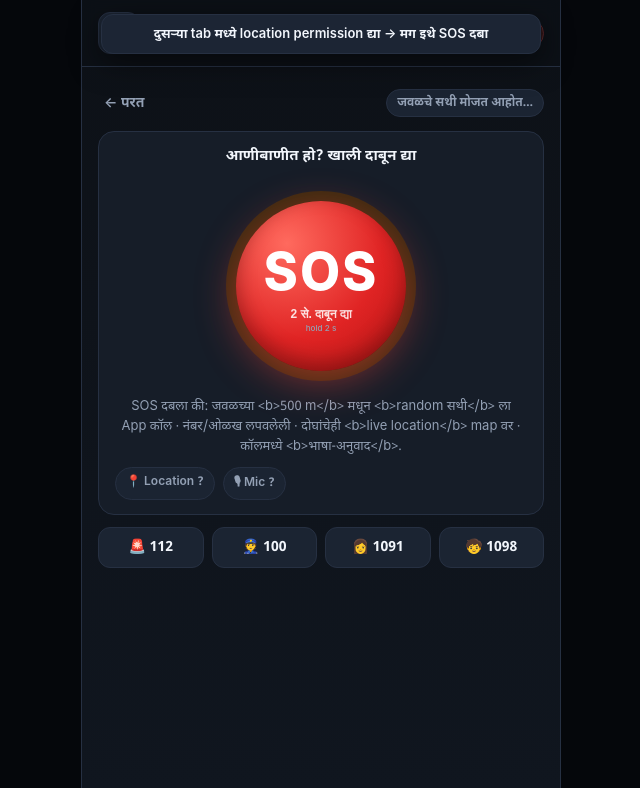
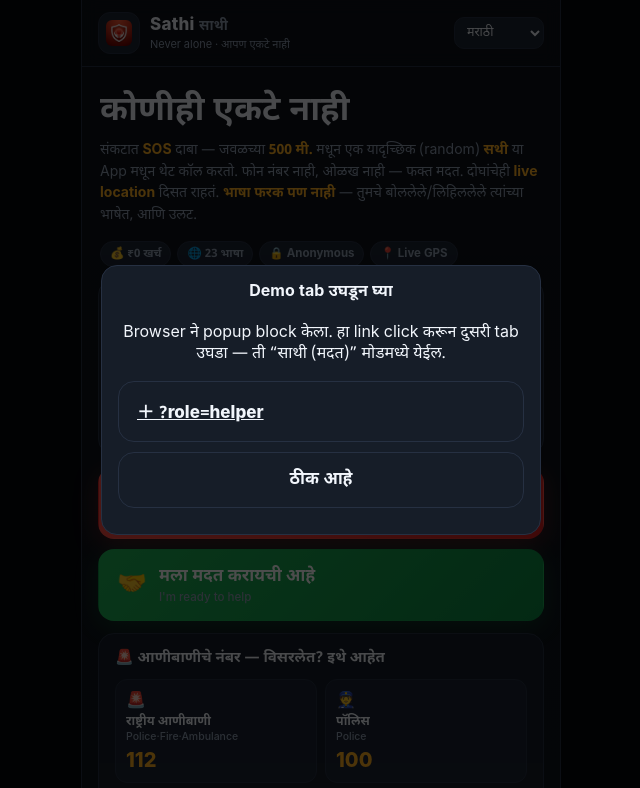
Before and after one commit to laxman-365/Kirana-mitra-, a website: page sathi/public/index.html in a window 1280 px wide. Both pictures are taken after a click on the button "▶ Demo start करा". Shown: the top 788 px of the page, without its empty margins (319-959 px from the left). Drawn offline with nearby package versions, Linux system fonts and the light colour scheme; no server answers; a web font is replaced by a local one.

Commit message:
Fix preview: stop helmet from blocking iframe embedding
Root cause of 'app not showing' in the live preview:
  - SATHI_PROD=1 added CSP frame-ancestors 'none'
  - helmet defaults also added X-Frame-Options: SAMEORIGIN
  → Arena's live-preview iframe (cross-origin) was blocked → blank page

Fix:
  - helmet contentSecurityPolicy useDefaults:false (control every directive)
  - frameguard:false + drop frame-ancestors + upgrade-insecure-requests
  - disable crossOriginOpenerPolicy/originAgentCluster
  - opt-in clickjacking hardening via SATHI_NOFRAME=1 on your own origin
  - verify: no X-Frame-Options, no frame-ancestors, all tests pass

Also (demo robustness):
  - popup-blocked → modal with direct '?role=helper' link
  - no-helpers screen → inline 'open helper tab' CTA

Co-authored-by: arena-agent <297053741+arena-agent@users.noreply.github.com>

```diff
--- a/sathi/public/css/style.css
+++ b/sathi/public/css/style.css
@@ -272,6 +272,14 @@ main { flex: 1; padding: 16px 16px calc(24px + env(safe-area-inset-bottom)); }
 .cbtn-end { background: linear-gradient(135deg, #ff5147, #d61f1f); border: none; }
 .cbtn-end span { color: #ffd9d6; }
 
+/* ---------- open-helper CTA + popup modal ---------- */
+.openhelper-link {
+  display: inline-block; margin-left: 6px; font-weight: 700;
+  color: #22c55e; text-decoration: underline; cursor: pointer;
+}
+.popup-link { display: block; margin: 8px 0; }
+.modal-card { text-align: center; padding: 22px; }
+
 /* ---------- trust strip ---------- */
 .trust-strip { display: flex; gap: 6px; flex-wrap: wrap; margin: 0 2px 6px; }
 .trust-chip {
--- a/sathi/public/index.html
+++ b/sathi/public/index.html
@@ -240,7 +240,16 @@
 <div id="toasts" aria-live="polite"></div>
 
 <!-- manual location modal -->
-<div class="modal" id="locModal" hidden>
+  <div class="modal" id="popupModal" hidden>
+    <div class="card modal-card">
+      <h3 data-i18n="popupTitle">Demo tab उघडून घ्या</h3>
+      <p data-i18n-html="popupSub">Browser ने popup block केला. हा link click करून दुसरी tab उघडा — ती “साथी (मदत)” मोडमध्ये येईल.</p>
+      <a class="cta cta-plain popup-link" target="_blank" rel="noopener">＋ ?role=helper</a>
+      <button class="cta cta-plain" id="btnPopupClose" data-i18n="popupClose">OK</button>
+    </div>
+  </div>
+
+  <div class="modal" id="locModal" hidden>
   <div class="modal-card">
     <h3 data-i18n="locTitle">📍 तुमचे स्थान नोंदवा</h3>
     <p class="fine" data-i18n="locFine">Location permission मिळाली नाही — map वर <b>click/tap</b> करून तुमची लागू ठिकाण निवडा.</p>
--- a/sathi/public/js/app.js
+++ b/sathi/public/js/app.js
@@ -925,7 +925,7 @@ function init() {
   });
   socket.on('no-helpers', () => {
     $('#searchSpin').classList.remove('spin');
-    $('#searchStatus').innerHTML = t('noHelpers');
+    $('#searchStatus').innerHTML = t('noHelpers') + ' <a class="openhelper-link" id="btnOpenHelper" href="?role=helper">＋ ' + t('noHelpersCta') + '</a>';
     toast(t('t_noSathi'));
     logEvent('no-helpers');
   });
@@ -955,13 +955,25 @@ function init() {
   $('#chatSend').addEventListener('click', sendChat);
   $('#chatInput').addEventListener('keydown', (e) => { if (e.key === 'Enter') sendChat(); });
   $('#btnDemo').addEventListener('click', () => {
-    try {
-      window.open(location.origin + location.pathname + '?role=helper', '_blank');
-    } catch (e) {
-      toast('Popup block झाला — नवीन tab मध्ये उघडा: ' + location.origin + location.pathname + '?role=helper');
+    const w = window.open(location.origin + location.pathname + '?role=helper', '_blank');
+    if (!w) {
+      const m = $('#popupModal');
+      if (m) {
+        m.querySelector('a').href = location.origin + location.pathname + '?role=helper';
+        m.hidden = false;
+      }
+      return;
     }
     enterNeedHelp();
     toast('दुसऱ्या tab मध्ये location permission द्या → मग इथे SOS दबा');
+  });
+  $('#btnPopupClose').addEventListener('click', () => { $('#popupModal').hidden = true; });
+  $('#searchStatus').addEventListener('click', (e) => {
+    const a = e.target && e.target.closest ? e.target.closest('#btnOpenHelper') : null;
+    if (a) {
+      e.preventDefault();
+      window.open(location.origin + location.pathname + '?role=helper', '_blank');
+    }
   });
 
   wireSOSButton();
--- a/sathi/public/js/i18n.js
+++ b/sathi/public/js/i18n.js
@@ -67,6 +67,10 @@ const EN = {
   searching: 'Searching for a sathi within <b>500 m</b>…',
   expanding: 'Not found within 500 m — now searching up to <b>{r}</b>…',
   noHelpers: 'No sathi available nearby right now. Please call <b>112</b> directly.',
+  noHelpersCta: 'Open Sathi (helper) tab',
+  popupTitle: 'Open the demo tab',
+  popupSub: 'The browser blocked the popup. Click this link to open the second tab — it will join in “Sathi (help)” mode.',
+  popupClose: 'OK',
   callWhoSos: '🆘 <b>{l}</b> is coming to help you',
   callWhoHelper: '🆘 <b>SOS</b> — nearby, needs help',
   connecting: 'Connecting…',
@@ -160,6 +164,10 @@ const MR = {
   searching: 'जवळपास <b>500 m</b> मधून सथी शोधत आहोत…',
   expanding: '500 m मध्ये नव्हते — आता <b>{r}</b> पर्यंत शोधत आहोत…',
   noHelpers: 'जवळपास सध्या सथी उपलब्ध नाहीत. कृपया थेट <b>112</b> ला कॉल करा.',
+  noHelpersCta: 'साथी (helper) tab उघडा',
+  popupTitle: 'Demo tab उघडून घ्या',
+  popupSub: 'Browser ने popup block केला. हा link click करून दुसरी tab उघडा — ती “साथी (मदत)” मोडमध्ये येईल.',
+  popupClose: 'ठीक आहे',
   callWhoSos: '🆘 <b>{l}</b> तुम्हाला मदत करायला येतोय',
   callWhoHelper: '🆘 <b>SOS</b> — जवळपास मदतीसाठी',
   connecting: 'जोडत आहोत…',
@@ -253,6 +261,10 @@ const HI = {
   searching: 'पास के <b>500 m</b> में साथी खोज रहे हैं…',
   expanding: '500 m में नहीं मिला — अब <b>{r}</b> तक खोज रहे हैं…',
   noHelpers: 'पास में अभी कोई साथी उपलब्ध नहीं। कृपया सीधे <b>112</b> पर कॉल करें।',
+  noHelpersCta: 'साथी (helper) tab खोलें',
+  popupTitle: 'Demo tab खोलें',
+  popupSub: 'Browser ने popup block किया। यह link click करके दूसरी tab खोलें — वह “साथी (मदद)” मोड में आएगी।',
+  popupClose: 'ठीक है',
   callWhoSos: '🆘 <b>{l}</b> आपकी मदद के लिए आ रहा है',
   callWhoHelper: '🆘 <b>SOS</b> — पास में मदद के लिए',
   connecting: 'जुड़ा जा रहा है…',
@@ -346,6 +358,10 @@ const GU = {
   searching: 'નજીકના <b>500 m</b> માં સાથી શોધી રહ્યા છીએ…',
   expanding: '500 m માં મળ્યા નહીં — હવે <b>{r}</b> સુધી શોધી રહ્યા છીએ…',
   noHelpers: 'નજીક હાલ કોઈ સાથી ઉપલબ્ધ નથી. કૃપા કરીને સીધું <b>112</b> પર કોલ કરો.',
+  noHelpersCta: 'સાથી (helper) tab ખોલો',
+  popupTitle: 'Demo tab ખોલો',
+  popupSub: 'Browser ne popup block kela. Yo link click kare doosro tab kholo — to "Saathi (madat)" mode mate aave.',
+  popupClose: 'OK',
   callWhoSos: '🆘 <b>{l}</b> તમારી મદદ કરવા આવી રહ્યા છે',
   callWhoHelper: '🆘 <b>SOS</b> — નજીક મદદ માટે',
   connecting: 'જોડાઈ રહ્યું છે…',
```
Also changed, not shown: sathi/SECURITY.md (+8 -3 lines), sathi/server/index.js (+9 -2 lines).
